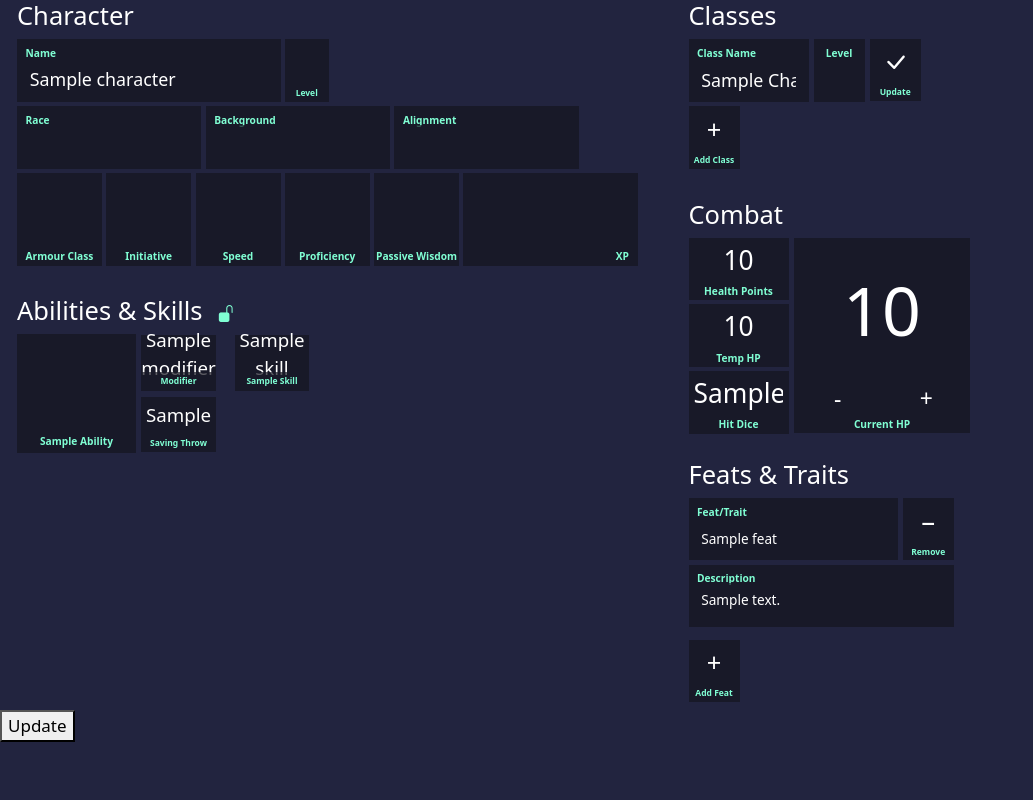
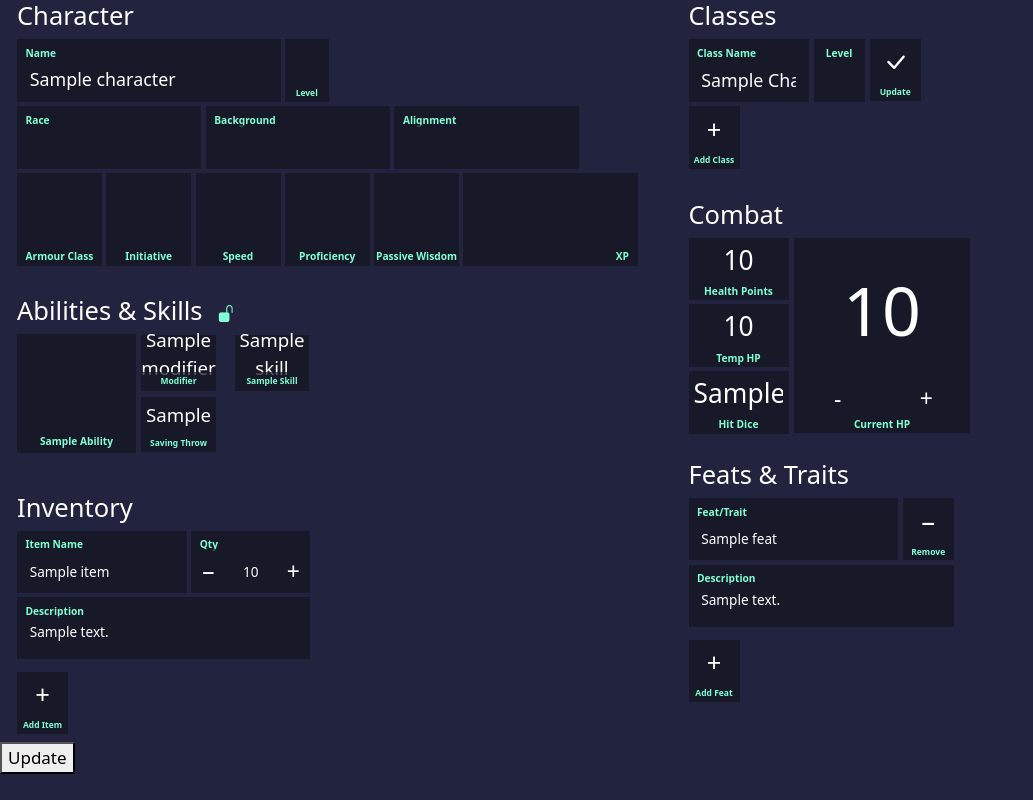
Before and after one commit to liamoconnor87/julies_demiplane, a Flask app: template templates/index.html in a window 1280 px wide. Shown: the whole page, without its empty margins (0-1033 px from the left). Run offline with Flask 3, Linux system fonts and the light colour scheme; the template is opened without the code that fills it: most values are stand-ins (such as "Sample title", 1, 10 or a date in 2020); parts of the project's set-up code (start-up, migrations or seed data) failed here and were passed over; some libraries are stand-ins or nearby versions.

Commit message:
inventory

```diff
--- a/app.py
+++ b/app.py
@@ -35,7 +35,7 @@ def character_sheet():
         class_options=character_sheet_data['class_options'],
         abilities=character_sheet_data['abilities'],
         feats_and_traits=character_sheet_data['feats_and_traits'],
-        # inventory=inventory,
+        inventory=character_sheet_data['inventory'],
         debug=debug
         )
 
@@ -77,6 +77,19 @@ def abilities_skills_fragment(character_id: str):
         character_id=character_id
     )
 
+@app.route('/characters/<character_id>/inventory/fragment', methods=['POST'])
+def inventory_fragment(character_id: str):
+    sheet = CharacterSheet(character_id=character_id)
+    sheet.save_inventory_values(character_id, request.form)
+
+    _, data = _build_character_sheet_data(character_id)
+    return render_template(
+        'components/inventory_section.html',
+        inventory=data['inventory'],
+        character_id=character_id
+    )
+
+@app.route('/characters/<character_id>/inventory/<inventory_id>/remove', methods=['POST'])
 @app.route("/<character_id>/inventory/<inventory_id>/remove")
 def remove_inventory_item(character_id: str, inventory_id: str):
     if not character_id or not inventory_id or not db.go_get_one('inventory', {'id': inventory_id, "character_id": character_id}):
@@ -84,6 +97,15 @@ def remove_inventory_item(character_id: str, inventory_id: str):
         return redirect(url_for('character_sheet'))
 
     db.go_delete_it('inventory', {'id': inventory_id, "character_id": character_id})
+
+    if _is_htmx_request() or request.method == 'POST':
+        _, data = _build_character_sheet_data(character_id)
+        return render_template(
+            'components/inventory_section.html',
+            inventory=data['inventory'],
+            character_id=character_id
+        )
+
     return redirect(url_for('character_sheet', character_id=character_id))
 
 
--- a/static/css/abilities_skills.css
+++ b/static/css/abilities_skills.css
@@ -178,13 +178,13 @@
     cursor: pointer;
 }
 
-.abilities-section-secondary-field:hover,
-.abilities-section-skills-item:hover {
+.abilities-section[data-locked='false'] .abilities-section-secondary-field:hover,
+.abilities-section[data-locked='false'] .abilities-section-skills-item:hover {
     transform: scale(1.02);
 }
 
-.abilities-section-secondary-field:active,
-.abilities-section-skills-item:active {
+.abilities-section[data-locked='false'] .abilities-section-secondary-field:active,
+.abilities-section[data-locked='false'] .abilities-section-skills-item:active {
     transform: scale(0.98);
 }
 
--- /dev/null
+++ b/static/css/inventory.css
@@ -0,0 +1,254 @@
+.inventory-section {
+    display: flex;
+    flex-direction: column;
+    align-items: flex-start;
+    padding: 0 1rem;
+    --inventory-name-width: 10rem;
+    --inventory-quantity-width: 3rem;
+    --inventory-action-width: 3rem;
+    --inventory-quantity-control-width: 7rem;
+    --inventory-field-gap: 0.25rem;
+}
+
+.inventory-section-row {
+    display: flex;
+    flex-direction: column;
+    flex-wrap: nowrap;
+    align-items: flex-start;
+    margin-bottom: 0.25rem;
+}
+
+.inventory-section-saved-row {
+    margin-bottom: 0.5rem;
+}
+
+.inventory-section-top-row {
+    display: flex;
+    flex-direction: row;
+    flex-wrap: nowrap;
+    align-items: flex-start;
+}
+
+.inventory-section-field {
+    display: flex;
+    flex-direction: column;
+    align-items: stretch;
+    margin-right: 0.25rem;
+    margin-bottom: 0.25rem;
+    --inventory-field-input-height: 2.55rem;
+}
+
+.inventory-section-name-field {
+    width: var(--inventory-name-width);
+    min-width: var(--inventory-name-width);
+    max-width: var(--inventory-name-width);
+}
+
+.inventory-section-quantity-field {
+    width: var(--inventory-quantity-width);
+    min-width: var(--inventory-quantity-width);
+    max-width: var(--inventory-quantity-width);
+}
+
+.inventory-section-saved-row .inventory-section-quantity-field {
+    width: var(--inventory-quantity-control-width);
+    min-width: var(--inventory-quantity-control-width);
+    max-width: var(--inventory-quantity-control-width);
+}
+
+.inventory-section-action-field {
+    width: var(--inventory-action-width);
+    min-width: var(--inventory-action-width);
+    max-width: var(--inventory-action-width);
+}
+
+.inventory-section-description-field {
+    width: calc(var(--inventory-name-width) + var(--inventory-quantity-width) + (var(--inventory-action-width) * 2) + (var(--inventory-field-gap) * 3));
+    min-width: calc(var(--inventory-name-width) + var(--inventory-quantity-width) + (var(--inventory-action-width) * 2) + (var(--inventory-field-gap) * 3));
+    max-width: calc(var(--inventory-name-width) + var(--inventory-quantity-width) + (var(--inventory-action-width) * 2) + (var(--inventory-field-gap) * 3));
+}
+
+.inventory-section-saved-row .inventory-section-description-field {
+    width: calc(var(--inventory-name-width) + var(--inventory-quantity-control-width) + var(--inventory-field-gap));
+    min-width: calc(var(--inventory-name-width) + var(--inventory-quantity-control-width) + var(--inventory-field-gap));
+    max-width: calc(var(--inventory-name-width) + var(--inventory-quantity-control-width) + var(--inventory-field-gap));
+}
+
+.inventory-section-input {
+    width: 100%;
+    box-sizing: border-box;
+    background: var(--primary-color-transparent);
+    color: var(--text-colour-three);
+    padding: 0.5rem 0.75rem;
+    border: none;
+    border-radius: 0;
+    outline: none;
+    font-size: 0.8rem;
+    transition: background 0.2s;
+    display: block;
+}
+
+.inventory-section-field .inventory-section-input {
+    height: var(--inventory-field-input-height);
+}
+
+.inventory-section-quantity-field .inventory-section-input {
+    text-align: center;
+    padding-left: 0;
+    padding-right: 0;
+    appearance: textfield;
+    -moz-appearance: textfield;
+}
+
+.inventory-section-quantity-field .inventory-section-input::-webkit-outer-spin-button,
+.inventory-section-quantity-field .inventory-section-input::-webkit-inner-spin-button {
+    -webkit-appearance: none;
+    margin: 0;
+}
+
+.inventory-quantity-control {
+    display: flex;
+    align-items: stretch;
+    width: 100%;
+}
+
+.inventory-quantity-display {
+    flex: 1 1 auto;
+    text-align: center;
+    padding-left: 0;
+    padding-right: 0;
+}
+
+.inventory-quantity-btn {
+    flex: 0 0 2rem;
+    width: 2rem;
+    min-width: 2rem;
+    height: var(--inventory-field-input-height);
+    font-size: 1.35rem;
+    transition: transform 0.12s ease, border-color 0.12s ease;
+}
+
+.inventory-quantity-btn:hover {
+    transform: scale(1.02);
+}
+
+.inventory-quantity-btn:active {
+    transform: scale(0.98);
+}
+
+.inventory-section-description-input {
+    resize: vertical;
+    line-height: 1.2;
+    white-space: pre-wrap;
+    min-height: calc(var(--inventory-field-input-height) * 2);
+}
+
+.inventory-section-description-display {
+    width: 100%;
+    box-sizing: border-box;
+    background: var(--primary-color-transparent);
+    color: var(--text-colour-three);
+    border: none;
+    border-radius: 0;
+    outline: none;
+    font-size: 0.8rem;
+    line-height: 1.2;
+    display: block;
+    padding: 0.5rem 0.75rem;
+    min-height: var(--inventory-field-input-height);
+    white-space: pre-wrap;
+}
+
+.inventory-section-label {
+    background: var(--primary-color-transparent);
+    color: var(--secondary-color);
+    padding: 0;
+    border: none;
+    border-radius: 0;
+    font-weight: bold;
+    margin-bottom: 0;
+    display: block;
+    font-size: 0.6rem;
+    width: 100%;
+    box-sizing: border-box;
+    transition: background 0.2s;
+    line-height: 1;
+    text-align: left;
+    overflow-wrap: break-word;
+    padding-left: 0.5rem;
+    padding-top: 0.5rem;
+}
+
+.inventory-section-btn {
+    cursor: pointer;
+    text-align: center;
+    background: var(--primary-color-transparent);
+    color: var(--text-colour-three);
+    border: none;
+    font-size: 1.5rem;
+    box-sizing: border-box;
+    height: 2.65rem;
+    width: 3rem;
+    display: flex;
+    align-items: center;
+    justify-content: center;
+    padding: 0;
+}
+
+.inventory-section-btn.inventory-quantity-btn {
+    flex: 0 0 2rem;
+    width: 2rem;
+    min-width: 2rem;
+    height: var(--inventory-field-input-height);
+    font-size: 1.35rem;
+    line-height: 1;
+    padding: 0;
+    margin: 0;
+}
+
+.inventory-section-action-field .inventory-section-label {
+    min-width: 0;
+    text-align: center;
+    width: var(--inventory-action-width);
+    font-size: 0.5rem;
+    padding: 0.25rem 0;
+}
+
+#add-inventory-field-name,
+#add-inventory-field-quantity,
+#add-inventory-field-description,
+#add-inventory-submit-btn-wrapper,
+#close-inventory-btn-wrapper {
+    display: none;
+}
+
+@media (max-width: 900px) {
+    .inventory-section {
+        width: 100%;
+    }
+
+    .inventory-section-description-field {
+        width: 100%;
+        min-width: 0;
+        max-width: calc(var(--inventory-name-width) + var(--inventory-quantity-width) + (var(--inventory-action-width) * 2) + (var(--inventory-field-gap) * 3));
+    }
+}
+
+@media (max-width: 499px) {
+    .inventory-section-top-row {
+        flex-wrap: wrap;
+    }
+
+    .inventory-section-name-field,
+    .inventory-section-quantity-field,
+    .inventory-section-action-field,
+    .inventory-section-description-field {
+        width: 100%;
+        min-width: 0;
+        max-width: 100%;
+    }
+
+    .inventory-section-action-field .inventory-section-label {
+        width: 100%;
+    }
+}
--- a/static/scripts/dnd_sheet.js
+++ b/static/scripts/dnd_sheet.js
@@ -22,6 +22,11 @@ window.addEventListener("load", () => {
         if (target.id === 'abilities-section-container') {
             bindProficiencyToggles();
             bindAbilitiesSectionLockToggle();
+            return;
+        }
+
+        if (target.id === 'inventory-section-container') {
+            selectInventoryField();
         }
     });
 })
@@ -31,6 +36,7 @@ let featDescriptionResizeWindowBound = false;
 function initializeUiBindings() {
     selectClassField();
     selectFeatField();
+    selectInventoryField();
     bindClassLevelUpdateButtons();
     bindProficiencyToggles();
     bindAbilitiesSectionLockToggle();
@@ -103,6 +109,39 @@ function selectFeatField() {
         addFeatFieldDescription.style.display = 'none';
         addFeatSubmitBtnWrapper.style.display = 'none';
         closeFeatBtnWrapper.style.display = 'none';
+    });
+}
+
+function selectInventoryField() {
+    const addInventoryBtn = document.getElementById('add-inventory-btn');
+    const addInventoryBtnWrapper = document.getElementById('add-inventory-btn-wrapper');
+    const addInventoryFieldName = document.getElementById('add-inventory-field-name');
+    const addInventoryFieldQuantity = document.getElementById('add-inventory-field-quantity');
+    const addInventoryFieldDescription = document.getElementById('add-inventory-field-description');
+    const addInventorySubmitBtnWrapper = document.getElementById('add-inventory-submit-btn-wrapper');
+    const closeInventoryBtnWrapper = document.getElementById('close-inventory-btn-wrapper');
+    const closeInventoryFieldXBtn = document.getElementById('close-inventory-field-x-btn');
+
+    if (!addInventoryBtn || !addInventoryBtnWrapper || !addInventoryFieldName || !addInventoryFieldQuantity || !addInventoryFieldDescription || !addInventorySubmitBtnWrapper || !closeInventoryBtnWrapper || !closeInventoryFieldXBtn) {
+        return;
+    }
+
+    addInventoryBtn.addEventListener('click', () => {
+        addInventoryBtnWrapper.style.display = 'none';
+        addInventoryFieldName.style.display = 'flex';
+        addInventoryFieldQuantity.style.display = 'flex';
+        addInventoryFieldDescription.style.display = 'flex';
+        addInventorySubmitBtnWrapper.style.display = 'flex';
+        closeInventoryBtnWrapper.style.display = 'flex';
+    });
+
+    closeInventoryFieldXBtn.addEventListener('click', () => {
+        addInventoryBtnWrapper.style.display = 'flex';
+        addInventoryFieldName.style.display = 'none';
+        addInventoryFieldQuantity.style.display = 'none';
+        addInventoryFieldDescription.style.display = 'none';
+        addInventorySubmitBtnWrapper.style.display = 'none';
+        closeInventoryBtnWrapper.style.display = 'none';
     });
 }
 
--- a/templates/components/inventory_section.html
+++ b/templates/components/inventory_section.html
@@ -1,64 +1,83 @@
-<div>
-    <div>
-        <h3>Inventory</h3>
+<div class="inventory-section">
+    <h4>Inventory</h4>
 
-        <!-- Add New Inventory Item Form -->
-        <div>
-            <div>
-                <div>
-                    <label for="inventory-name">New Item Name</label>
-                    <input type="text" id="inventory-name"
-                           name="inventory-name" placeholder="Enter item name">
+    {% if inventory %}
+        {% for item in inventory %}
+            <div class="inventory-section-row inventory-section-saved-row">
+                <div class="inventory-section-top-row">
+                    <div class="inventory-section-field inventory-section-name-field">
+                        <label for="inventory-name-{{ item.id }}" class="inventory-section-label">Item Name</label>
+                        <input type="text" id="inventory-name-{{ item.id }}"
+                            name="inventory-name-{{ item.id }}" value="{{ item.name }}" readonly class="inventory-section-input">
+                    </div>
+
+                    <div class="inventory-section-field inventory-section-quantity-field">
+                        <label for="inventory-quantity-{{ item.id }}" class="inventory-section-label">Qty</label>
+                            <div class="inventory-quantity-control" aria-label="Adjust quantity for {{ item.name }}">
+                                <button type="button" id="inventory-decrease-{{ item.id }}" class="inventory-section-btn inventory-quantity-btn"
+                                    hx-post="/characters/{{ character_id }}/inventory/fragment"
+                                    hx-target="#inventory-section-container"
+                                    hx-swap="innerHTML"
+                                    hx-include="closest form"
+                                    hx-vals='{"inventory-action":"step","inventory-update-id":"{{ item.id }}","inventory-step":"-1"}'>−</button>
+                                <input type="number" id="inventory-quantity-{{ item.id }}"
+                                    name="inventory-quantity-{{ item.id }}" value="{{ item.quantity }}" class="inventory-section-input inventory-quantity-display" min="0" readonly>
+                                <button type="button" id="inventory-increase-{{ item.id }}" class="inventory-section-btn inventory-quantity-btn"
+                                    hx-post="/characters/{{ character_id }}/inventory/fragment"
+                                    hx-target="#inventory-section-container"
+                                    hx-swap="innerHTML"
+                                    hx-include="closest form"
+                                    hx-vals='{"inventory-action":"step","inventory-update-id":"{{ item.id }}","inventory-step":"1"}'>+</button>
+                            </div>
+                    </div>
+
+                </div>
+
+                <div class="inventory-section-field inventory-section-description-field">
+                    <label for="inventory-description-{{ item.id }}" class="inventory-section-label">Description</label>
+                    <div id="inventory-description-{{ item.id }}" class="inventory-section-description-display">{{ item.description }}</div>
                 </div>
             </div>
-            <div>
-                <div>
-                    <label for="inventory-description">Description</label>
-                    <input type="text" id="inventory-description"
-                           name="inventory-description" placeholder="Enter description">
-                </div>
+        {% endfor %}
+    {% endif %}
+
+    <div class="inventory-section-row inventory-section-add-row">
+        <div class="inventory-section-top-row">
+            <div class="inventory-section-field inventory-section-action-field section-action-field" id="add-inventory-btn-wrapper">
+                <button type="button" id="add-inventory-btn" class="inventory-section-btn section-action-btn">+</button>
+                <label for="add-inventory-btn" class="inventory-section-label section-action-label">Add Item</label>
             </div>
-            <div>
-                <div>
-                    <label for="inventory-quantity">Qty</label>
-                    <input type="text" id="inventory-quantity"
-                           name="inventory-quantity" placeholder="1">
-                </div>
+
+            <div class="inventory-section-field inventory-section-name-field" id="add-inventory-field-name">
+                <label for="inventory-name" class="inventory-section-label">New Item</label>
+                <input type="text" id="inventory-name" name="inventory-name" placeholder="Enter item" class="inventory-section-input">
+            </div>
+
+            <div class="inventory-section-field inventory-section-quantity-field" id="add-inventory-field-quantity">
+                <label for="inventory-quantity" class="inventory-section-label">Qty</label>
+                <input type="number" id="inventory-quantity" name="inventory-quantity" value="1" min="0" class="inventory-section-input">
+            </div>
+
+            <div class="inventory-section-field inventory-section-action-field section-action-field" id="add-inventory-submit-btn-wrapper">
+                <button type="button" id="inventory-add" class="inventory-section-btn section-action-btn"
+                    name="inventory-action"
+                    value="add"
+                    hx-post="/characters/{{ character_id }}/inventory/fragment"
+                    hx-target="#inventory-section-container"
+                    hx-swap="innerHTML"
+                    hx-include="closest form"><i class="bi bi-check-lg"></i></button>
+                <label for="inventory-add" class="inventory-section-label section-action-label">Add</label>
+            </div>
+
+            <div class="inventory-section-field inventory-section-action-field section-action-field" id="close-inventory-btn-wrapper">
+                <button type="button" id="close-inventory-field-x-btn" class="inventory-section-btn section-action-btn">×</button>
+                <label for="close-inventory-field-x-btn" class="inventory-section-label section-action-label">Close</label>
             </div>
         </div>
 
-        <!-- Inventory List -->
-        {% if inventory %}
-            <div>
-                <div>
-                    <h5>Current Inventory</h5>
-                </div>
-            </div>
-            {% for item in inventory %}
-                <div>
-                    <div>
-                        <div>
-                            <label for="inventory-name-{{ item.id }}">Item Name</label>
-                            <input type="text" id="inventory-name-{{ item.id }}"
-                                   name="inventory-name-{{ item.id }}" value="{{ item.name }}" readonly>
-                        </div>
-                    </div>
-                    <div>
-                        <div>
-                            <label for="inventory-description-{{ item.id }}">Description</label>
-                            <input type="text" id="inventory-description-{{ item.id }}"
-                                   name="inventory-description-{{ item.id }}" value="{{ item.description }}" readonly>
-                        </div>
-                    </div>
-                    <div>
-                        <div>
-                            <label for="inventory-quantity-{{ item.id }}">Qty</label>
-                            <input type="number" id="inventory-quantity-{{ item.id }}"
-                                   name="inventory-quantity-{{ item.id }}" value="{{ item.quantity }}">
-                        </div>
-                    </div>
-                </div>
-            {% endfor %}
-        {% endif %}
+        <div class="inventory-section-field inventory-section-description-field" id="add-inventory-field-description">
+            <label for="inventory-description" class="inventory-section-label">Description</label>
+            <textarea id="inventory-description" name="inventory-description" rows="2" placeholder="Enter description" class="inventory-section-input inventory-section-description-input"></textarea>
+        </div>
     </div>
 </div>
--- a/templates/index.html
+++ b/templates/index.html
@@ -15,6 +15,7 @@
     <link rel="stylesheet" href="{{ url_for('static', filename='css/classes.css') }}">
     <link rel="stylesheet" href="{{ url_for('static', filename='css/combat.css') }}">
     <link rel="stylesheet" href="{{ url_for('static', filename='css/abilities_skills.css') }}">
+    <link rel="stylesheet" href="{{ url_for('static', filename='css/inventory.css') }}">
     <link rel="stylesheet" href="{{ url_for('static', filename='css/feats_traits.css') }}">
     <link rel="stylesheet" href="{{ url_for('static', filename='css/section_action_buttons.css') }}">
 </head>
@@ -32,7 +33,10 @@
                 <div id="abilities-section-container">
                     {% include 'components/abilities_section.html' %}
                 </div>
-                {# {% include 'components/inventory_section.html' %} #}
+
+                <div id="inventory-section-container">
+                    {% include 'components/inventory_section.html' %}
+                </div>
             </div>
 
             <div class="sheet-right-column">
```
Also changed, not shown: character_sheet/character_sheet.py (+92 -5 lines).
